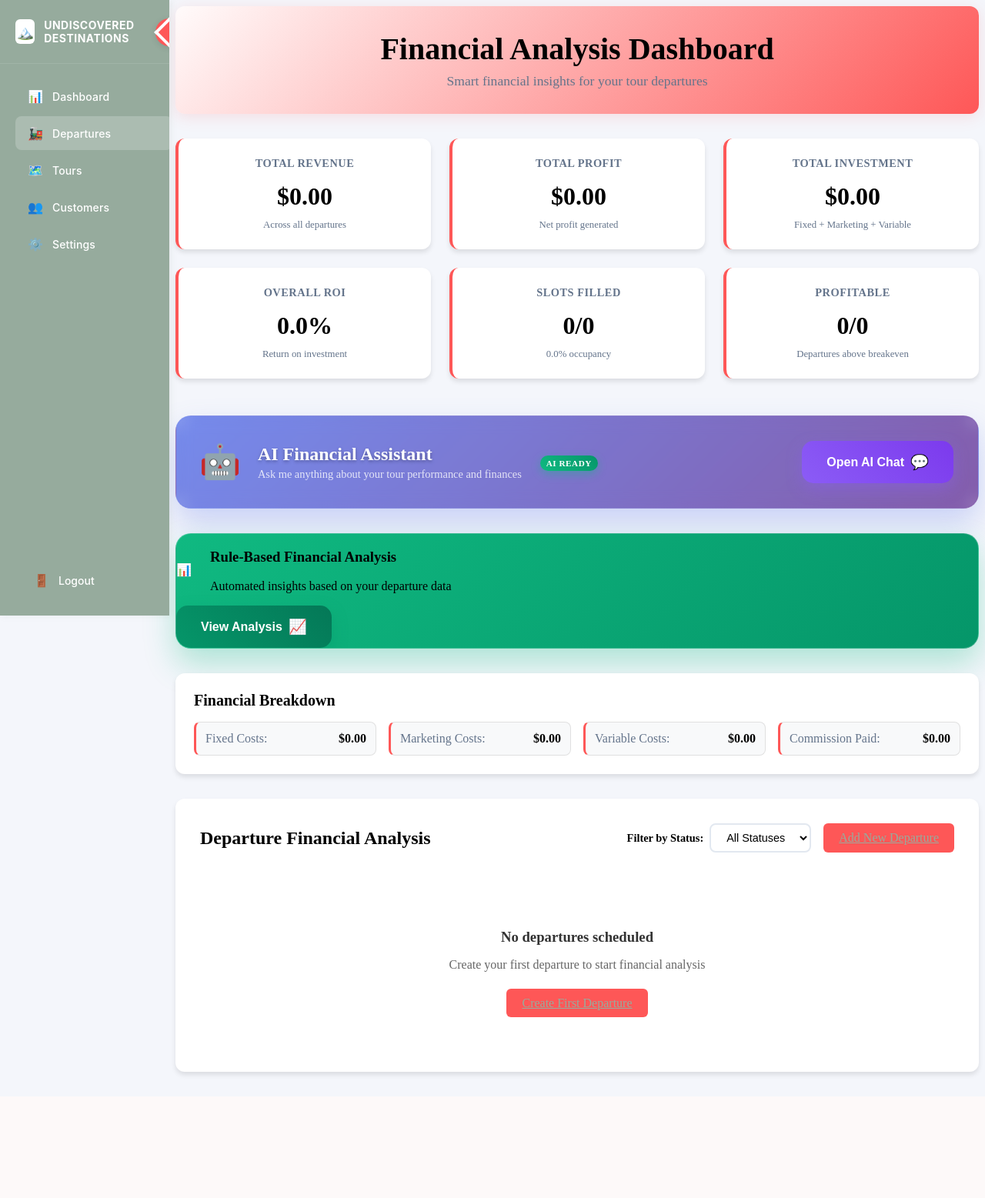
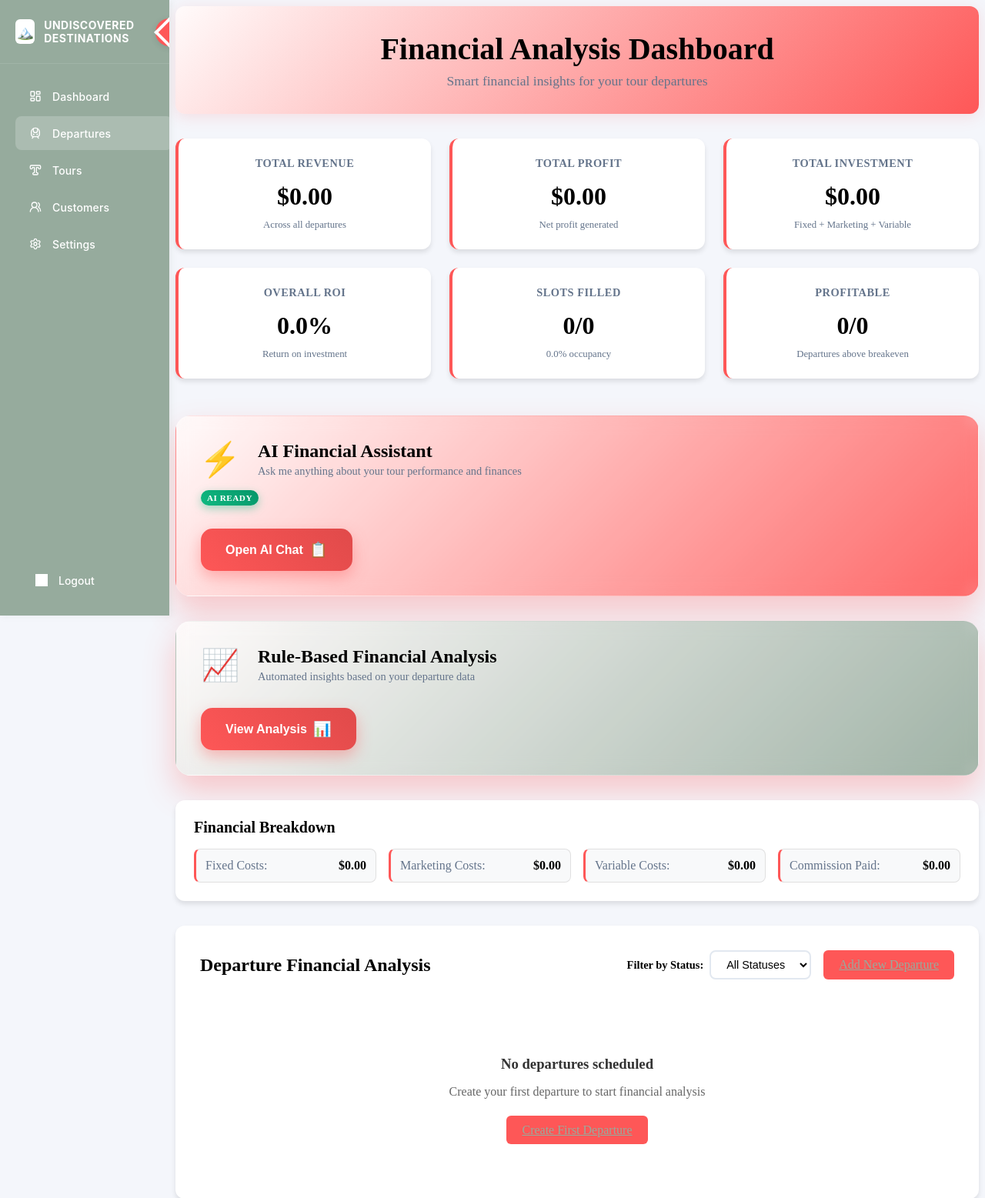
Before and after one commit to arjuntyneside/AI_tour_revamp, a Django app: page /departures/ in a window 1280 px wide. Shown: the top 1557 px of the page at 77% size. Before the commit the page ends 1400 px from the top, so only its background shows below. Run offline with Django 5.2, Linux system fonts and the light colour scheme; the visitor is signed in with stand-in values (Sample User, id 1); data comes from the database, SQL or seed files in the repository; data that the repository does not hold is empty; grey boxes are pictures that could not be loaded.

Commit message:
Added icons

```diff
--- a/core/static/core/css/departures.css
+++ b/core/static/core/css/departures.css
@@ -561,24 +561,31 @@
 
 /* AI Chat Section Styles */
 .ai-chat-section {
-    background: linear-gradient(135deg, #667eea 0%, #764ba2 100%);
+    background: linear-gradient(135deg, #fffbfb 0%, #fe5757 100%);
     border-radius: 20px;
     margin: 2rem 0;
     overflow: hidden;
-    box-shadow: 0 20px 40px rgba(102, 126, 234, 0.3);
+    box-shadow: 0 20px 40px rgba(254, 87, 87, 0.3);
     border: 1px solid rgba(255, 255, 255, 0.2);
 }
 
 .ai-chat-header {
     display: flex;
-    justify-content: space-between;
-    align-items: center;
+    flex-direction: column;
     padding: 2rem;
     background: rgba(255, 255, 255, 0.1);
     backdrop-filter: blur(10px);
 }
 
 .ai-header-content {
+    display: flex;
+    flex-direction: column;
+    align-items: flex-start;
+    gap: 1rem;
+    margin-bottom: 1.5rem;
+}
+
+.ai-title-section {
     display: flex;
     align-items: center;
     gap: 1.5rem;
@@ -595,15 +602,14 @@
 }
 
 .ai-title h3 {
-    color: white;
+    color: #000000;
     margin: 0;
     font-size: 1.5rem;
     font-weight: 700;
-    text-shadow: 0 2px 4px rgba(0, 0, 0, 0.3);
 }
 
 .ai-title p {
-    color: rgba(255, 255, 255, 0.8);
+    color: #64748b;
     margin: 0.25rem 0 0 0;
     font-size: 0.9rem;
 }
@@ -621,7 +627,7 @@
 }
 
 .btn-ai {
-    background: linear-gradient(45deg, #8b5cf6, #7c3aed);
+    background: linear-gradient(45deg, #fe5757, #e04a4a);
     color: white;
     border: none;
     padding: 1rem 2rem;
@@ -633,13 +639,15 @@
     display: flex;
     align-items: center;
     gap: 0.5rem;
-    box-shadow: 0 8px 20px rgba(139, 92, 246, 0.4);
+    box-shadow: 0 8px 20px rgba(254, 87, 87, 0.4);
+    align-self: flex-start;
+    margin-top: 0.5rem;
 }
 
 .btn-ai:hover {
     transform: translateY(-2px);
-    box-shadow: 0 12px 25px rgba(139, 92, 246, 0.6);
-    background: linear-gradient(45deg, #7c3aed, #6d28d9);
+    box-shadow: 0 12px 25px rgba(254, 87, 87, 0.6);
+    background: linear-gradient(45deg, #e04a4a, #d43d3d);
 }
 
 .btn-icon {
@@ -866,28 +874,49 @@
 
 /* Rule-Based Insights Section Styles */
 .rule-based-insights-section {
-    background: linear-gradient(135deg, #10b981 0%, #059669 100%);
+    background: linear-gradient(135deg, #fffbfb 0%, #96ab9d 100%);
     border-radius: 20px;
     margin: 2rem 0;
     overflow: hidden;
-    box-shadow: 0 20px 40px rgba(16, 185, 129, 0.3);
+    box-shadow: 0 20px 40px rgba(254, 87, 87, 0.3);
     border: 1px solid rgba(255, 255, 255, 0.2);
 }
 
-/* .insights-header styles moved to dashboard.css to avoid conflicts */
+/* Rule-Based Insights Header Styles */
+.insights-header {
+    display: flex;
+    flex-direction: column;
+    padding: 2rem;
+    background: rgba(255, 255, 255, 0.1);
+    backdrop-filter: blur(10px);
+}
 
 .header-content {
     display: flex;
     align-items: center;
     gap: 1.5rem;
+    margin-bottom: 1.5rem;
 }
 
-/* .insights-icon styles moved to dashboard.css to avoid conflicts */
+.insights-icon {
+    font-size: 2.5rem;
+}
 
-/* .insights-title styles moved to dashboard.css to avoid conflicts */
+.insights-title h3 {
+    color: #000000;
+    margin: 0;
+    font-size: 1.5rem;
+    font-weight: 700;
+}
+
+.insights-title p {
+    color: #64748b;
+    margin: 0.25rem 0 0 0;
+    font-size: 0.9rem;
+}
 
 .btn-insights {
-    background: linear-gradient(45deg, #059669, #047857);
+    background: linear-gradient(45deg, #fe5757, #e04a4a);
     color: white;
     border: none;
     padding: 1rem 2rem;
@@ -899,13 +928,15 @@
     display: flex;
     align-items: center;
     gap: 0.5rem;
-    box-shadow: 0 8px 20px rgba(5, 150, 105, 0.4);
+    box-shadow: 0 8px 20px rgba(254, 87, 87, 0.4);
+    align-self: flex-start;
+    margin-top: 0.5rem;
 }
 
 .btn-insights:hover {
     transform: translateY(-2px);
-    box-shadow: 0 12px 25px rgba(5, 150, 105, 0.6);
-    background: linear-gradient(45deg, #047857, #065f46);
+    box-shadow: 0 12px 25px rgba(254, 87, 87, 0.6);
+    background: linear-gradient(45deg, #e04a4a, #d43d3d);
 }
 
 .insights-content {
--- a/core/static/core/css/main.css
+++ b/core/static/core/css/main.css
@@ -160,6 +160,12 @@
     display: flex;
     align-items: center;
     justify-content: center;
+}
+
+.nav-icon-img {
+    width: 16px;
+    height: 16px;
+    filter: brightness(0) invert(1); /* Makes SVG white */
     font-size: 16px;
 }
 
--- a/core/templates/core/base.html
+++ b/core/templates/core/base.html
@@ -24,23 +24,33 @@
         <!-- Navigation Links -->
         <div class="nav-links">
             <a href="/" class="{% if request.resolver_match.url_name == 'dashboard' %}active{% endif %}">
-                <span class="nav-icon">📊</span>
+                <span class="nav-icon">
+                    <img src="{% static 'core/icons/layout-dashboard.svg' %}" alt="Dashboard" class="nav-icon-img">
+                </span>
                 <span>Dashboard</span>
             </a>
             <a href="/departures/" class="{% if request.resolver_match.url_name == 'departures' %}active{% endif %}">
-                <span class="nav-icon">🚂</span>
+                <span class="nav-icon">
+                    <img src="{% static 'core/icons/train-front.svg' %}" alt="Departures" class="nav-icon-img">
+                </span>
                 <span>Departures</span>
             </a>
             <a href="/tours/" class="{% if request.resolver_match.url_name == 'tours' %}active{% endif %}">
-                <span class="nav-icon">🗺️</span>
+                <span class="nav-icon">
+                    <img src="{% static 'core/icons/type-outline.svg' %}" alt="Tours" class="nav-icon-img">
+                </span>
                 <span>Tours</span>
             </a>
             <a href="/customers/" class="{% if request.resolver_match.url_name == 'customers' %}active{% endif %}">
-                <span class="nav-icon">👥</span>
+                <span class="nav-icon">
+                    <img src="{% static 'core/icons/users-round.svg' %}" alt="Customers" class="nav-icon-img">
+                </span>
                 <span>Customers</span>
             </a>
             <a href="/settings/" class="{% if request.resolver_match.url_name == 'settings' %}active{% endif %}">
-                <span class="nav-icon">⚙️</span>
+                <span class="nav-icon">
+                    <img src="{% static 'core/icons/settings.svg' %}" alt="Settings" class="nav-icon-img">
+                </span>
                 <span>Settings</span>
             </a>
         </div>
@@ -48,7 +58,9 @@
         <!-- Logout Link -->
         <div class="logout-link">
             <a href="/logout/">
-                <span class="nav-icon">🚪</span>
+                <span class="nav-icon">
+                    <img src="{% static 'core/icons/logout.svg' %}" alt="Logout" class="nav-icon-img">
+                </span>
                 <span>Logout</span>
             </a>
         </div>
--- a/core/templates/core/departures.html
+++ b/core/templates/core/departures.html
@@ -54,10 +54,12 @@
 <div class="ai-chat-section">
     <div class="ai-chat-header">
         <div class="ai-header-content">
-            <div class="ai-icon">🤖</div>
-            <div class="ai-title">
-                <h3>AI Financial Assistant</h3>
-                <p>Ask me anything about your tour performance and finances</p>
+            <div class="ai-title-section">
+                <div class="ai-icon">⚡</div>
+                <div class="ai-title">
+                    <h3>AI Financial Assistant</h3>
+                    <p>Ask me anything about your tour performance and finances</p>
+                </div>
             </div>
             <div class="ai-status">
                 <span class="status-badge ai-active">AI Ready</span>
@@ -65,7 +67,7 @@
         </div>
         <button class="btn btn-ai" onclick="toggleAIChat()">
             <span class="btn-text">Open AI Chat</span>
-            <span class="btn-icon">💬</span>
+            <span class="btn-icon">📋</span>
         </button>
     </div>
 
@@ -79,12 +81,12 @@
                 <div class="chat-input-wrapper">
                     <input type="text" id="chatInput" class="chat-input" placeholder="Ask about your financial performance..." onkeypress="handleChatKeyPress(event)">
                     <button class="chat-send-btn" onclick="sendChatMessage()">
-                        <span class="send-icon">📤</span>
+                        <span class="send-icon">➤</span>
                     </button>
                 </div>
                 <div class="chat-suggestions">
                     <button class="suggestion-btn" onclick="sendSuggestion('Analyze my tour financial performance')">📊 Analyze Performance</button>
-                    <button class="suggestion-btn" onclick="sendSuggestion('Which departures are most profitable?')">💰 Profitability</button>
+                    <button class="suggestion-btn" onclick="sendSuggestion('Which departures are most profitable?')">📈 Profitability</button>
                     <button class="suggestion-btn" onclick="sendSuggestion('What pricing strategies should I consider?')">🎯 Pricing</button>
                     <button class="suggestion-btn" onclick="sendSuggestion('How can I improve my breakeven points?')">⚖️ Breakeven</button>
                 </div>
@@ -97,7 +99,7 @@
 <div class="rule-based-insights-section">
     <div class="insights-header">
         <div class="header-content">
-            <div class="insights-icon">📊</div>
+            <div class="insights-icon">📈</div>
             <div class="insights-title">
                 <h3>Rule-Based Financial Analysis</h3>
                 <p>Automated insights based on your departure data</p>
@@ -105,7 +107,7 @@
         </div>
         <button class="btn btn-insights" onclick="toggleRuleBasedInsights()">
             <span class="btn-text">View Analysis</span>
-            <span class="btn-icon">📈</span>
+            <span class="btn-icon">📊</span>
         </button>
     </div>
 
```
Also changed, not shown: core/static/core/icons/README.md (added), core/static/core/icons/layout-dashboard.svg (added), core/static/core/icons/log-out.svg (added), core/static/core/icons/settings.svg (added), core/static/core/icons/train-front.svg (added), core/static/core/icons/type-outline.svg (added), core/static/core/icons/users-round.svg (added).
